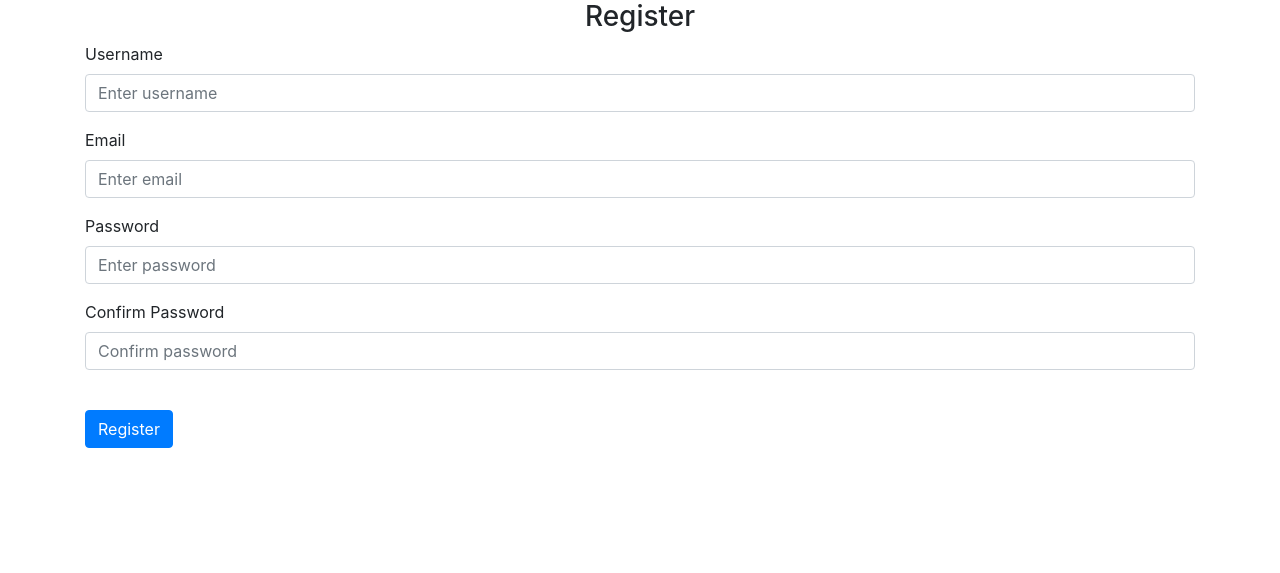
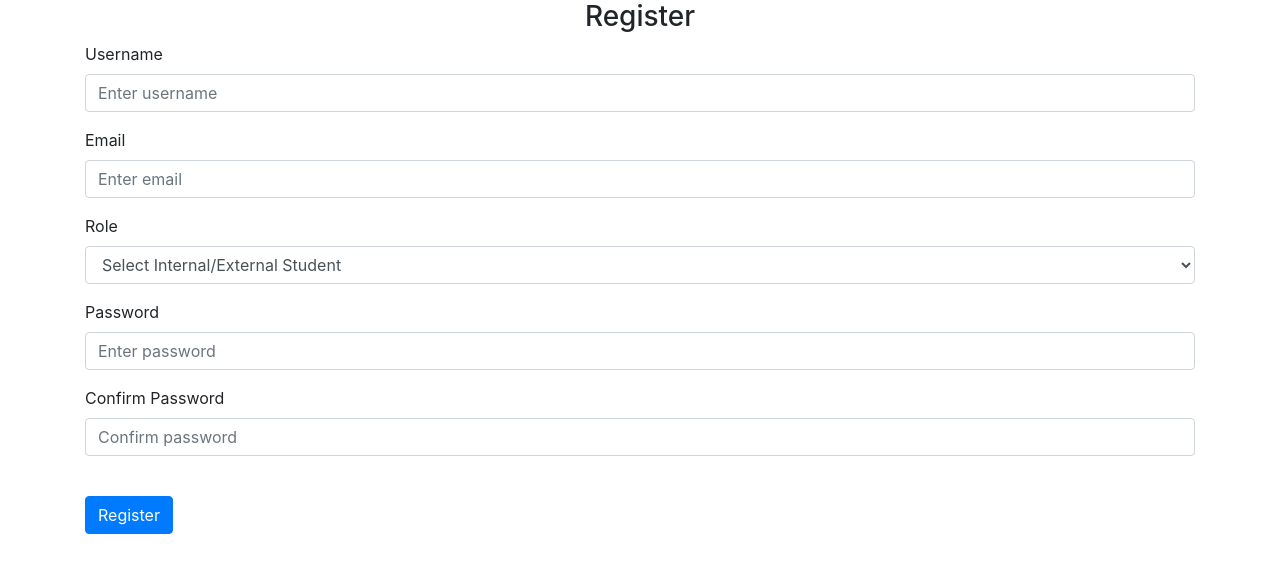
Before and after one commit to PrasannaPaithankar/DBMS-Laboratory-Spr-24, a Flask app: page /auth/register in a window 1280 px wide. Shown: the part 56-629 px from the top of the page. Run offline with Flask 3, Linux system fonts and the light colour scheme; data comes from the database, SQL or seed files in the repository; data that the repository does not hold is empty; some libraries are stand-ins or nearby versions.

Commit message:
Pushingg

```diff
--- a/ClgFestMang/__init__.py
+++ b/ClgFestMang/__init__.py
@@ -12,9 +12,7 @@ def create_app():
     app.config.from_file("config.json", load=json.load)
 
     # rebuild when the app is run for the first time
-    @app.before_first_request
-    def before_first_request():
-        rebuild_db()
+    # rebuild_db()
 
     app.register_blueprint(auth.bp)
 
--- a/ClgFestMang/auth.py
+++ b/ClgFestMang/auth.py
@@ -4,6 +4,8 @@ from flask import (
 from werkzeug.security import check_password_hash, generate_password_hash
 from . import models
 from . import database
+import random
+
 bp = Blueprint('auth', __name__, url_prefix='/auth')
 
 
@@ -14,6 +16,12 @@ def register():
         email = request.form['email']
         password = request.form['password']
         confirm_password = request.form['confirm_password']
+        role = request.form['role']
+        college = request.form['college']
+        dept = request.form['dept']
+        accomodation = request.form['accommodation']
+        vegnonveg = request.form['vegnonveg']
+
         error = None
 
         if not username:
@@ -27,7 +35,15 @@ def register():
 
         if error is None:
             try:
-                user = models.Student(Name=username, email=email, Dept='CSE', RID=1, password=generate_password_hash(password))
+                if role == 'Student':
+                    user = models.Student(Name=username, email=email, password=generate_password_hash(
+                        password), Dept=dept, RID=1)
+                elif role == 'ExternalParticipant':
+                    accomodation = random.choice(
+                        ['Azad', 'Nehru', 'Patel', 'MS', 'HJB'])
+                    user = models.Participant(Name=username, email=email, password=generate_password_hash(
+                        password), CName=college, accomodation=accomodation, vegnonveg=vegnonveg)
+
                 database.db_session.add(user)
                 database.db_session.commit()
                 return redirect(url_for('auth.login'))
@@ -38,6 +54,7 @@ def register():
 
     return render_template('auth/register.html')
 
+
 @bp.route('/login', methods=('GET', 'POST'))
 def login():
     if request.method == 'POST':
@@ -45,17 +62,26 @@ def login():
         password = request.form['password']
         error = None
         user = models.Student.query.filter_by(Name=username).first()
+        user2 = models.Participant.query.filter_by(Name=username).first()
 
-        if user is None:
+        who = None
+        if user is not None:
+            who = 'student'
+            if not check_password_hash(user.password, password):
+                error = 'Incorrect password.'
+        elif user2 is not None:
+            who = 'participant'
+            if not check_password_hash(user2.password, password):
+                error = 'Incorrect password.'
+        else:
             error = 'Incorrect username.'
-        elif not check_password_hash(user.password, password):
-            error = 'Incorrect password.'
 
         if error is None:
             session.clear()
-            # roll no as user_id
-            print(user)
-            session['user_id'] = user.Roll
+            if who == 'student':
+                session['user_id'] = user.Roll
+            elif who == 'participant':
+                session['user_id'] = user2.PID
             return redirect(url_for('index'))
 
         flash(error)
--- a/ClgFestMang/templates/admin/index.html
+++ b/ClgFestMang/templates/admin/index.html
@@ -1,5 +1,5 @@
 {% extends 'admin/master.html' %}
 
 {% block body %}
-  <p>Hello world</p>
+  <p>Administration</p>
 {% endblock %}
--- a/ClgFestMang/templates/auth/login.html
+++ b/ClgFestMang/templates/auth/login.html
@@ -1,7 +1,7 @@
 {% extends "base.html" %}
 {% block title %}Login{% endblock %}
 {% block content %}
-<form method="POST">
+<form method="POST" action="{{ url_for('auth.login') }}">
     <h3 align="center">Login</h3>
     <div class="form-group">
       <label for="username">Username</label>
@@ -10,7 +10,7 @@
         class="form-control"
         id="username"
         name="username"
-        placeholder="Enter username"
+        placeholder="Enter ID or Email"
       />
     </div>
     <div class="form-group">
@@ -20,7 +20,7 @@
         class="form-control"
         id="password"
         name="password"
-        placeholder="Enter password"
+        placeholder="Enter Password"
       />
     </div>
     <br />
--- a/ClgFestMang/templates/auth/register.html
+++ b/ClgFestMang/templates/auth/register.html
@@ -23,6 +23,75 @@
             placeholder="Enter email"
         />
     </div>
+    <!-- dropdown -->
+    <div class="form-group">
+        <label for="role">Role</label>
+        <select class="form-control" id="role" name="role" onchange="showHide()">
+            <option value="None">Select Internal/External Student</option>
+            <option value="Student">Internal Student</option>
+            <option value="ExternalParticipant">External Participant</option>
+            <!-- <option value="Volunteer">Volunteer</option>
+            <option value="Organizer">Organizer</option> -->
+        </select>
+    </div>
+
+    <div class="form-group" id="college" style="display: none">
+        <label for="college">College</label>
+        <input
+            type="text"
+            class="form-control"
+            id="college"
+            name="college"
+            placeholder="Enter college"
+        />
+    </div>
+
+    <div class="form-group" id="dept" style="display: none">
+        <label for="dept">Department</label>
+        <input
+            type="text"
+            class="form-control"
+            id="dept"
+            name="dept"
+            placeholder="Enter department"
+        />
+    </div>
+
+    <div class="form-group" id="accommodation" style="display: none">
+        <label for="accommodation">Accommodation</label>
+        <select class="form-control" id="accommodation" name="accommodation">
+            <option value="Yes">Yes</option>
+            <option value="No">No</option>
+        </select>
+    </div>
+
+    <div class="form-group" id="vegnonveg" style="display: none">
+        <label for="vegnonveg">Food: Veg/Non-Veg</label>
+        <select class="form-control" id="vegnonveg" name="vegnonveg">
+            <option value="Veg">Veg</option>
+            <option value="Non-Veg">Non-Veg</option>
+        </select>
+    </div>
+
+    <script>
+        function showHide() {
+            var role = document.getElementById("role").value;
+            document.getElementById("college").style.display = "none";
+            document.getElementById("dept").style.display = "none";
+            document.getElementById("accommodation").style.display = "none";
+            document.getElementById("vegnonveg").style.display = "none";
+
+            if (role === "ExternalParticipant") {
+                document.getElementById("college").style.display = "block";
+                document.getElementById("accommodation").style.display = "block";
+                document.getElementById("vegnonveg").style.display = "block";
+            }
+            if (role === "Student") {
+                document.getElementById("dept").style.display = "block";
+            }
+        }
+    </script>
+
     <div class="form-group">
         <label for="password">Password</label>
         <input
```
